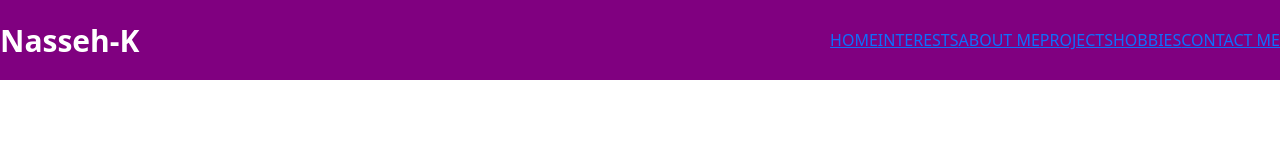
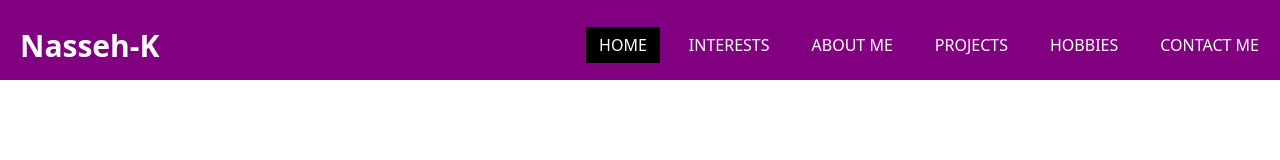
Before and after one commit to Manasseh-Kinyua/new-portfolio, a plain HTML site: page index.html in a window 1280 px wide. Drawn offline with Linux system fonts and the light colour scheme.

Commit message:
Add styling to the navigation bar

```diff
--- a/css/styles.css
+++ b/css/styles.css
@@ -7,4 +7,27 @@
   color: white;
   font-weight: bold;
   font-size: 30px;
+  padding-left: 20px;
 }
+
+nav ul li {
+  display: inline-block;
+  line-height: 75px;
+  margin: 0 8px;
+}
+
+nav ul li a {
+  color: white;
+  padding: 7px 13px;
+  text-decoration: none;
+}
+
+a:hover {
+  background-color: black;
+  transition: 0.4s ease;
+  color: white;
+}
+
+a.active {
+  background-color: black;
+}
```
